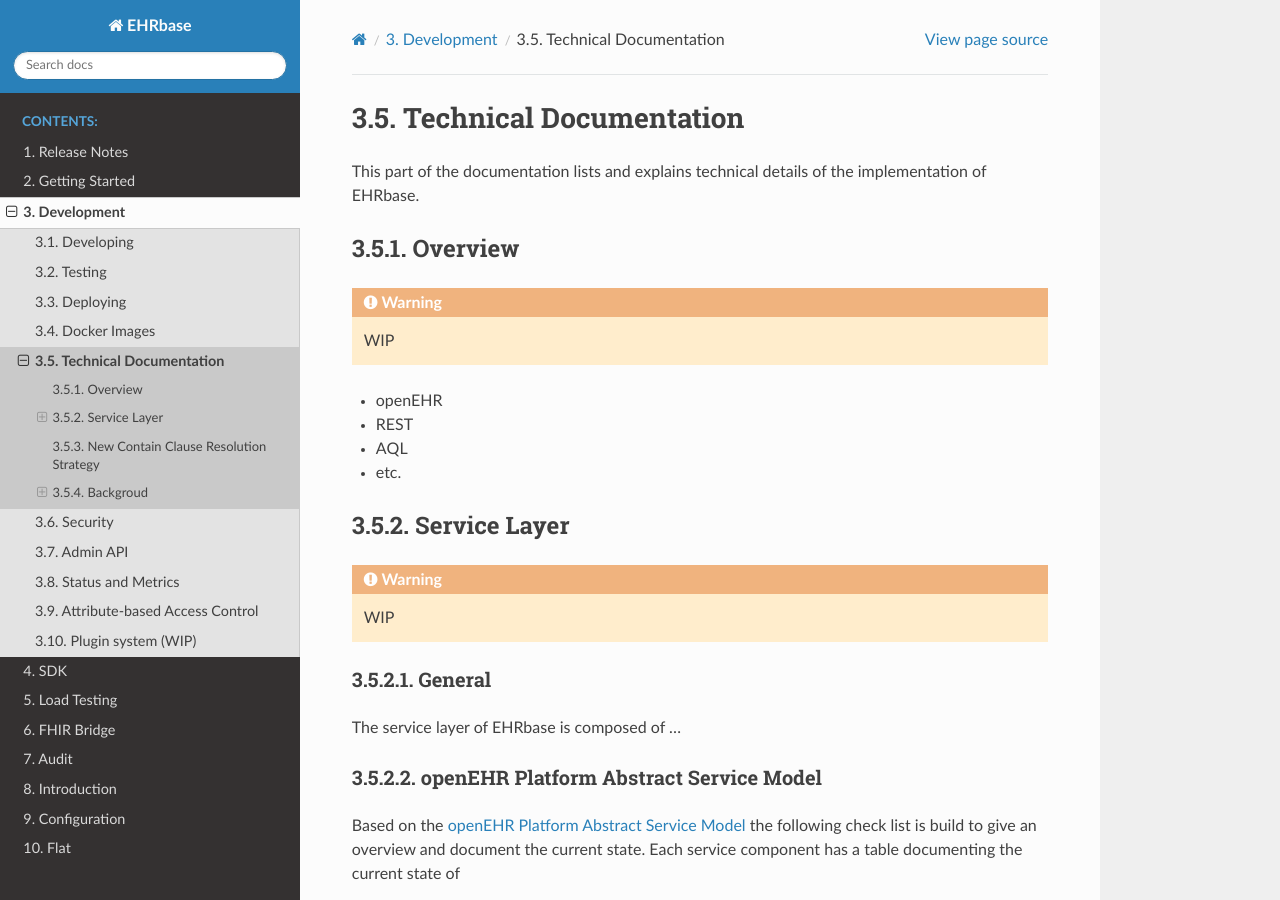
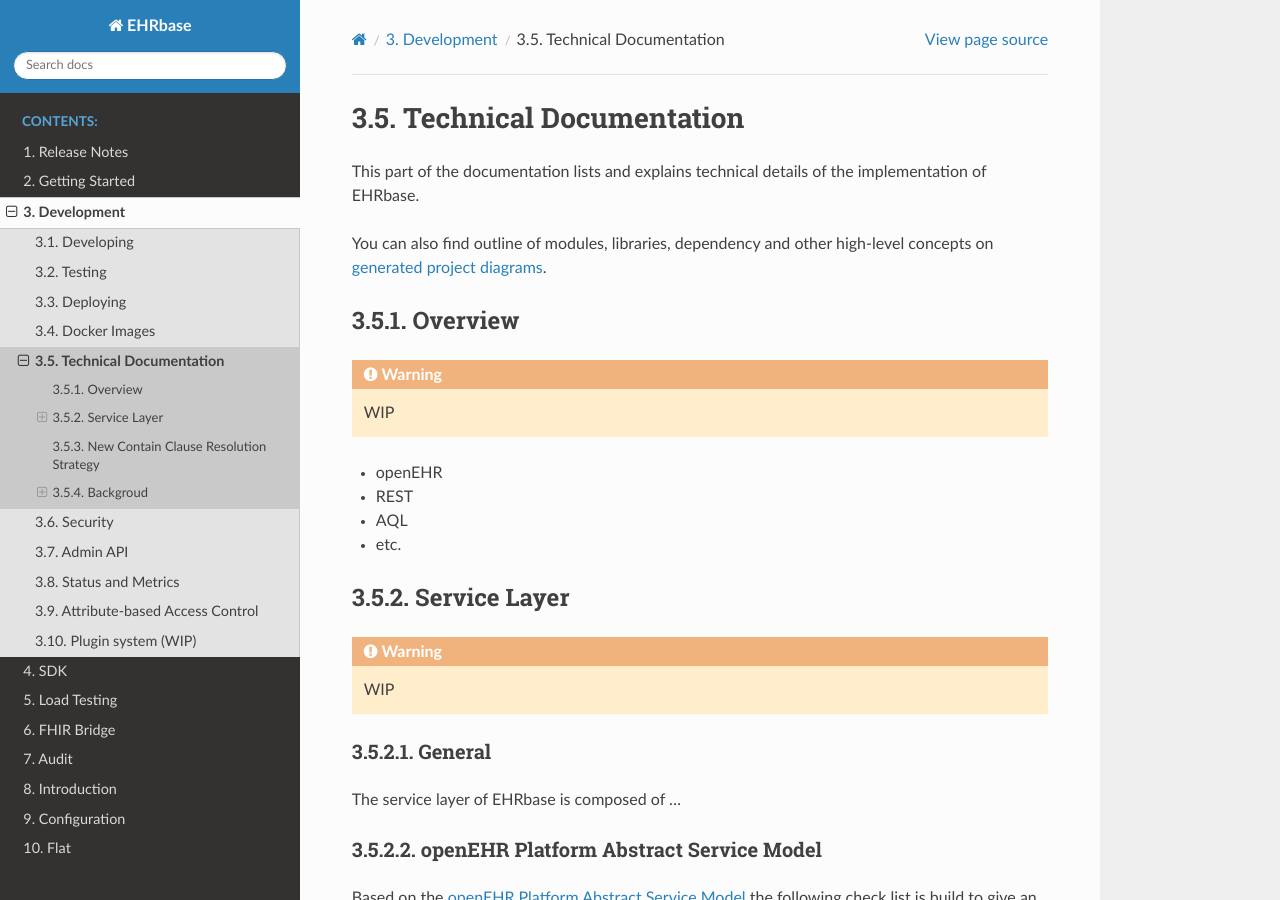
Before and after one commit to ehrbase/documentation, a Sphinx documentation site: the page built from source/03_development/05_technical_docs/index.rst, in a window 1280 px wide and 900 px high. Built offline with Sphinx 7.4.7 and the Read the Docs theme 2.0.0, drawn with Linux system fonts in a browser that asks for light colours; formulas are drawn with MathJax 3; pages that are not in the unit, such as notebooks, are missing from menus.

Commit message:
Adding project diagrams link to the tech docs page
Adding a link to the high-level documentation including module, library, dependency and other diagrams (https://sourcespy.com/github/ehrbaseehrbase/). Intended to simplify new developer's introduction to the project.

In the spirit of transparency - I am the author of the generated diagrams. I hope it is found useful.

```diff
--- a/source/03_development/05_technical_docs/index.rst
+++ b/source/03_development/05_technical_docs/index.rst
@@ -5,6 +5,11 @@
 This part of the documentation lists and explains
 technical details of the implementation of EHRbase.
 
+You can also find outline of modules, libraries, dependency
+and other high-level concepts on `generated project diagrams`_.
+
+.. _`generated project diagrams`: https://sourcespy.com/github/ehrbaseehrbase/
+
 .. include:: 000_overview.rst
 
 .. include:: 001_service_layer.rst
```
